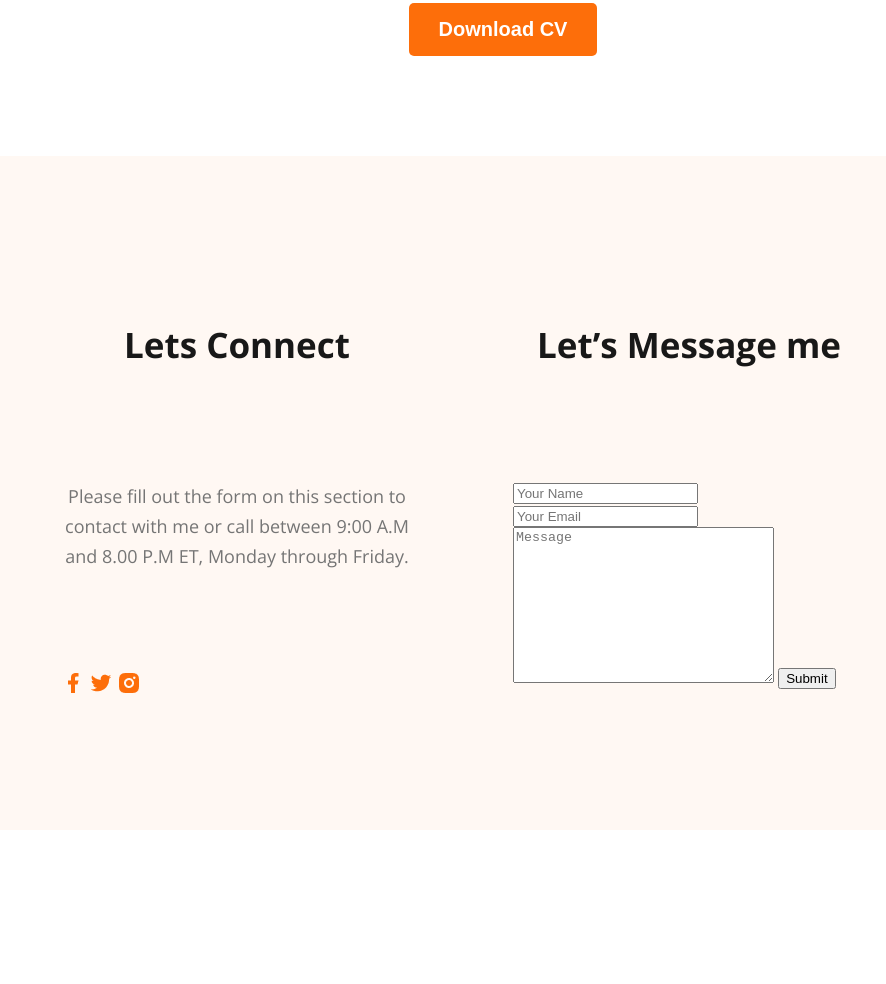
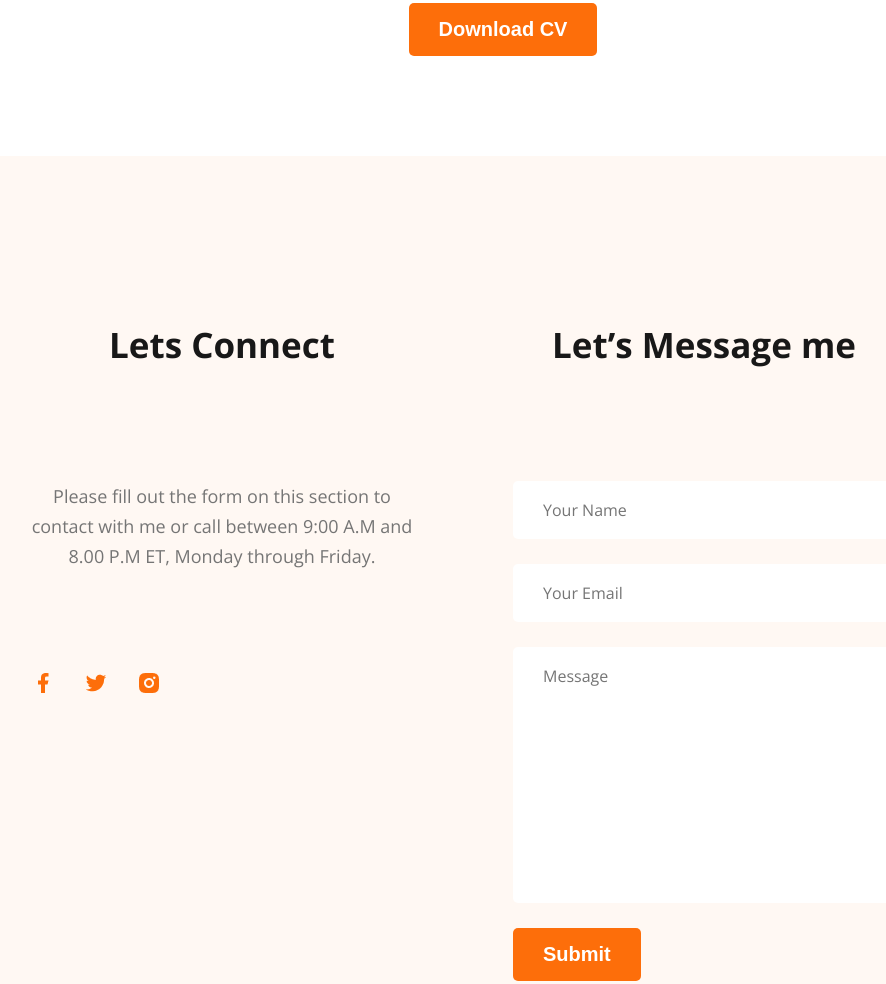
Before and after one commit to ShadowDeCoder/webdeveloper-portfolio, a plain HTML site: page index.html in a window 1280 px wide. Shown: the part 3583-4567 px from the top of the page, without its empty margins (177-1063 px from the left). Before the commit the page ends 4421 px from the top, so only its background shows below. Drawn offline with nearby package versions, Linux system fonts and the light colour scheme.

Commit message:
finished footer section with contact form

```diff
--- a/index.html
+++ b/index.html
@@ -152,11 +152,11 @@
         </div>
         <div class="footer-column">
             <h3 class="section-title">Let’s Message me</h3>
-            <form action="">
+            <form class="contact" action="">
                 <input type="text" placeholder="Your Name">
                 <input type="text" placeholder="Your Email">
                 <textarea name="" id="" cols="30" rows="10" placeholder="Message"></textarea>
-                <input type="submit" placeholder="Submit">
+                <input class="primary-button" type="submit" placeholder="Submit">
             </form>
         </div>
     </footer>
--- a/styles/portfolio.css
+++ b/styles/portfolio.css
@@ -283,19 +283,45 @@ main section
     flex-direction: column;
     flex-shrink: 0;
 }
-.download-cv{
+
+.download-cv
+{
     text-align: center;
     margin-top: 50px;
 }
+
 /* footer section styles */
 
-footer{
+footer
+{
     display: flex;
     gap: 100px;
     background: #FFF8F3;
-    padding: 130px 230px;
+    padding: 130px 200px;
     margin-top: 100px;
 }
-.footer-column{
+
+.footer-column
+{
     width: 50%;
 }
+.social-links a{
+    margin-right: 25px;
+}
+
+.contact input[type="text"],.contact input[type="email"],
+textarea
+{
+    display: block;
+    margin-bottom: 25px;
+    padding: 18px 30px;
+    color: #757575;
+    font-family: Open Sans;
+    font-size: 16px;
+    font-style: normal;
+    font-weight: 400;
+    border-radius: 5px;
+    background: #FFF;
+    border: 0 ;
+    width: 100%;
+}
```
